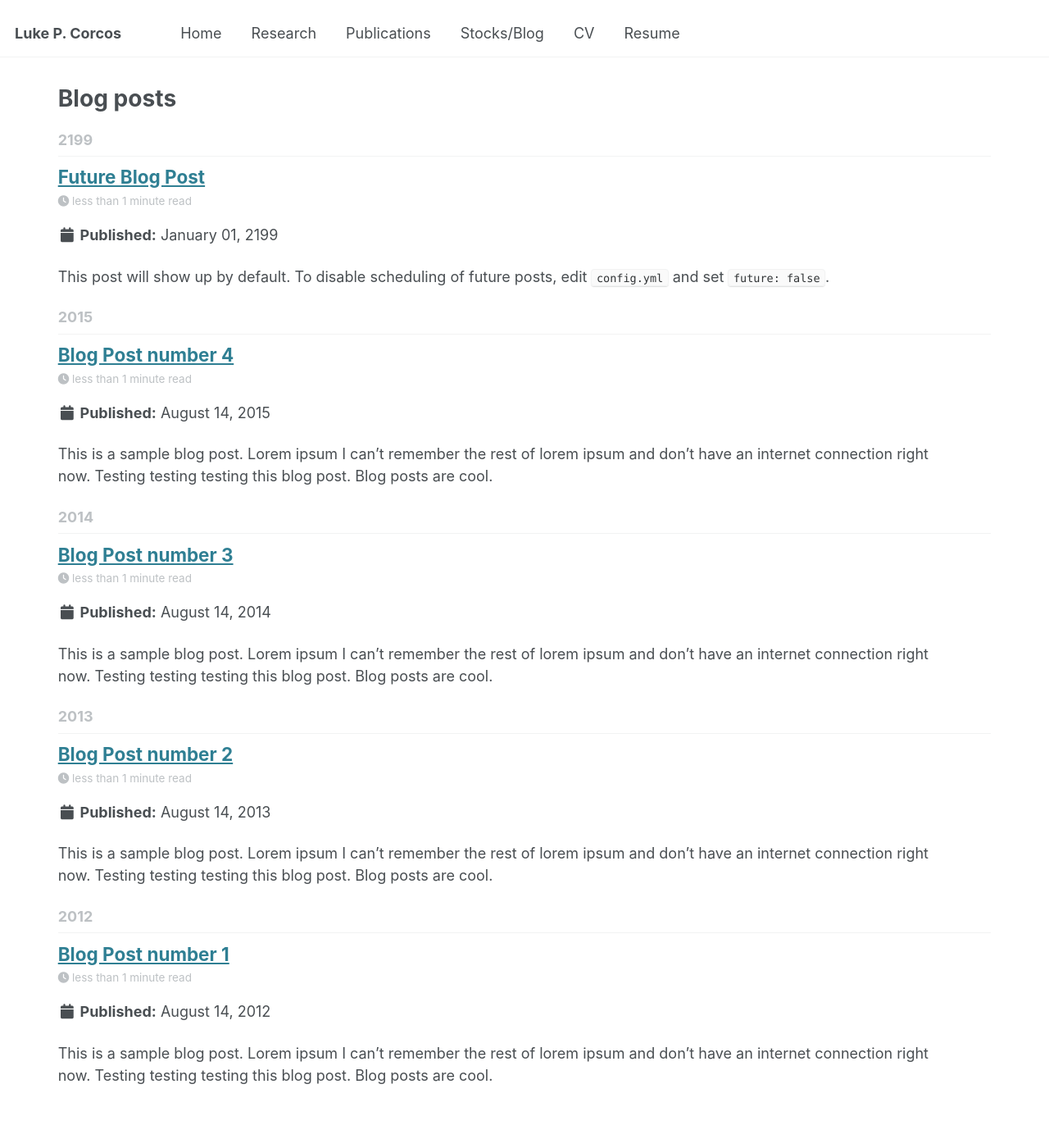
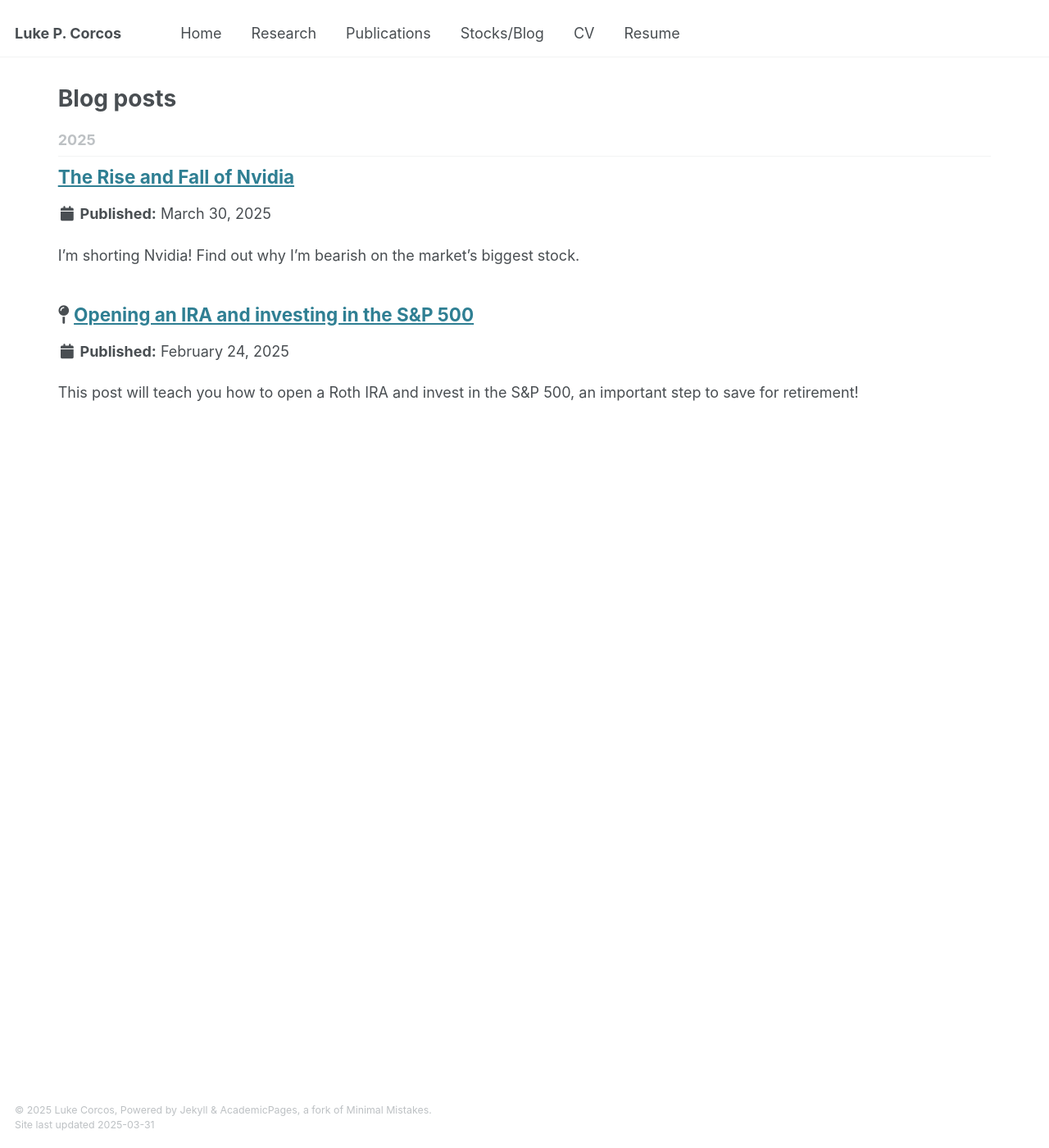
Before and after one commit to lpcorcos/lpcorcos.github.io, a Jekyll site: the page built from _pages/year-archive.html, in a window 1280 px wide and 1400 px high. Shown: the whole window at 82% size. Built offline with Jekyll 4.4.1, drawn with Linux system fonts in a browser that asks for light colours.

Commit message:
Added pin to blog. Publishing IRA and NVDA posts.

```diff
--- a/_config.yml
+++ b/_config.yml
@@ -93,7 +93,7 @@ publication_category:
 teaser                   :  # filename of teaser fallback teaser image placed in /images/, .e.g. "500x300.png"
 breadcrumbs              : false # true, false (default)
 words_per_minute         : 160
-future                   : true
+future                   : false
 read_more                : "disabled" # if enabled, adds "Read more" links to excerpts
 talkmap_link             : false      #change to true to add link to talkmap on talks page
 comments:
@@ -241,10 +241,11 @@ defaults:
     values:
       layout: single
       author_profile: true
-      read_time: true
-      comments: true
+      read_time: false
+      comments: false
       share: true
-      related: true
+      related: false
+      pinned: false
   # _pages
   - scope:
       path: ""
--- a/_includes/archive-single.html
+++ b/_includes/archive-single.html
@@ -27,6 +27,9 @@
     {% endif %}
 
     <h2 class="archive__item-title" itemprop="headline">
+      {% if post.pinned %}
+      <i class="fas fa-map-pin"></i>
+      {% endif%}
       {% if post.link %}
         <a href="{{ post.link }}">{{ title }}</a> <a href="{{ base_path }}{{ post.url }}" rel="permalink"><i class="fa fa-link" aria-hidden="true" title="permalink"></i><span class="sr-only">Permalink</span></a>
       {% else %}
--- a/_pages/stocks.html
+++ b/_pages/stocks.html
@@ -1,13 +1,43 @@
 ---
-layout: archive
-title: "Stocks"
+layout: single
+title: "Stock Blog"
 permalink: /stocks/
-author_profile: false
+author_profile: true
 ---
+
+<p>I am an active stock trader and have independently researched the market since 2016.
+<br>
+My AAR since 2020 is 32%. </p>
 
 {% include base_path %}
 
+{% for post in site.posts %}
+  {% if post.pinned%}
+  {% include archive-single.html %}
+  {% endif%}
+{% endfor %}
 
-{% for post in site.stocks %}
+{% for post in site.posts %}
+  {% unless post.pinned%}
   {% include archive-single.html %}
+  {% endunless%}
 {% endfor %}
+
+<!--
+
+{% capture written_year %}'None'{% endcapture %}
+{% for post in site.posts %}
+
+    {% capture year %}{{ post.date | date: '%Y' }}{% endcapture %}
+    {% if year != written_year %}
+     <h2 id="{{ year | slugify }}" class="archive__subtitle">{{ year }}</h2>
+     {% capture written_year %}{{ year }}{% endcapture %}
+    {% endif %}
+
+    {% include archive-single.html %}
+
+{% endfor %}
+
+
+
+-->
--- a/_posts/2012-08-14-blog-post-1.md
+++ /dev/null
@@ -1,20 +0,0 @@
----
-title: 'Blog Post number 1'
-date: 2012-08-14
-permalink: /posts/2012/08/blog-post-1/
-tags:
-  - cool posts
-  - category1
-  - category2
----
-
-This is a sample blog post. Lorem ipsum I can't remember the rest of lorem ipsum and don't have an internet connection right now. Testing testing testing this blog post. Blog posts are cool.
-
-Headings are cool
-======
-
-You can have many headings
-======
-
-Aren't headings cool?
-------
--- a/_posts/2013-08-14-blog-post-2.md
+++ /dev/null
@@ -1,20 +0,0 @@
----
-title: 'Blog Post number 2'
-date: 2013-08-14
-permalink: /posts/2013/08/blog-post-2/
-tags:
-  - cool posts
-  - category1
-  - category2
----
-
-This is a sample blog post. Lorem ipsum I can't remember the rest of lorem ipsum and don't have an internet connection right now. Testing testing testing this blog post. Blog posts are cool.
-
-Headings are cool
-======
-
-You can have many headings
-======
-
-Aren't headings cool?
-------
--- a/_posts/2014-08-14-blog-post-3.md
+++ /dev/null
@@ -1,20 +0,0 @@
----
-title: 'Blog Post number 3'
-date: 2014-08-14
-permalink: /posts/2014/08/blog-post-3/
-tags:
-  - cool posts
-  - category1
-  - category2
----
-
-This is a sample blog post. Lorem ipsum I can't remember the rest of lorem ipsum and don't have an internet connection right now. Testing testing testing this blog post. Blog posts are cool.
-
-Headings are cool
-======
-
-You can have many headings
-======
-
-Aren't headings cool?
-------
--- /dev/null
+++ b/_posts/2025/2025-02-24-Open_an_IRA.md
@@ -0,0 +1,19 @@
+---
+title: 'Opening an IRA and investing in the S&P 500'
+date: 2025-02-24
+permalink: /stocks/open_an_IRA
+tags:
+  - stocks
+  - IRA
+  - retirement
+
+pinned: true
+
+---
+
+
+This post will teach you how to open a Roth IRA and invest in the S&P 500, an important step to save for retirement!
+
+<div style="text-align: center">
+<iframe src="https://docs.google.com/document/d/e/2PACX-1vSbhNZWE6IK4UFC5USN1fiMLhmOgDAHVDTvSoRc7xSSB7HKx6SBVczaZSoVd6BAHeJQBptEsoO7aekr/pub?embedded=true" width="800" height="800"></iframe>
+</div>
--- /dev/null
+++ b/_posts/2025/2025-03-30-Rise_Fall_NVDA.md
@@ -0,0 +1,19 @@
+---
+title: 'The Rise and Fall of Nvidia'
+date: 2025-03-30
+permalink: /stocks/rise_fall_nvidia
+tags:
+  - stocks
+  - short
+  - Nvidia
+
+pinned: false
+
+---
+
+
+I'm shorting Nvidia! Find out why I'm bearish on the market's biggest stock.
+
+<div style="text-align: center">
+<iframe src="https://docs.google.com/document/d/e/2PACX-1vQUigRiPA0Reu7zHo8EGPNL2Sao0nYxzYWGat-KBl7HJbzBfsdsq7nx-lCg1sldW70CLAMOXa-FimVy/pub?embedded=true" width="800" height="800"></iframe>
+</div>
--- a/_posts/2199-01-01-future-post.md
+++ /dev/null
@@ -1,11 +0,0 @@
----
-title: 'Future Blog Post'
-date: 2199-01-01
-permalink: /posts/2012/08/blog-post-4/
-tags:
-  - cool posts
-  - category1
-  - category2
----
-
-This post will show up by default. To disable scheduling of future posts, edit `config.yml` and set `future: false`.
```
Also changed, not shown: _pages/research.html (+0 -11 lines), _posts/2015-08-14-blog-post-4.md (deleted, +0 -20 lines), _stocks/portfolio-1.md (deleted, +0 -7 lines), _stocks/portfolio-2.html (deleted, +0 -7 lines).
